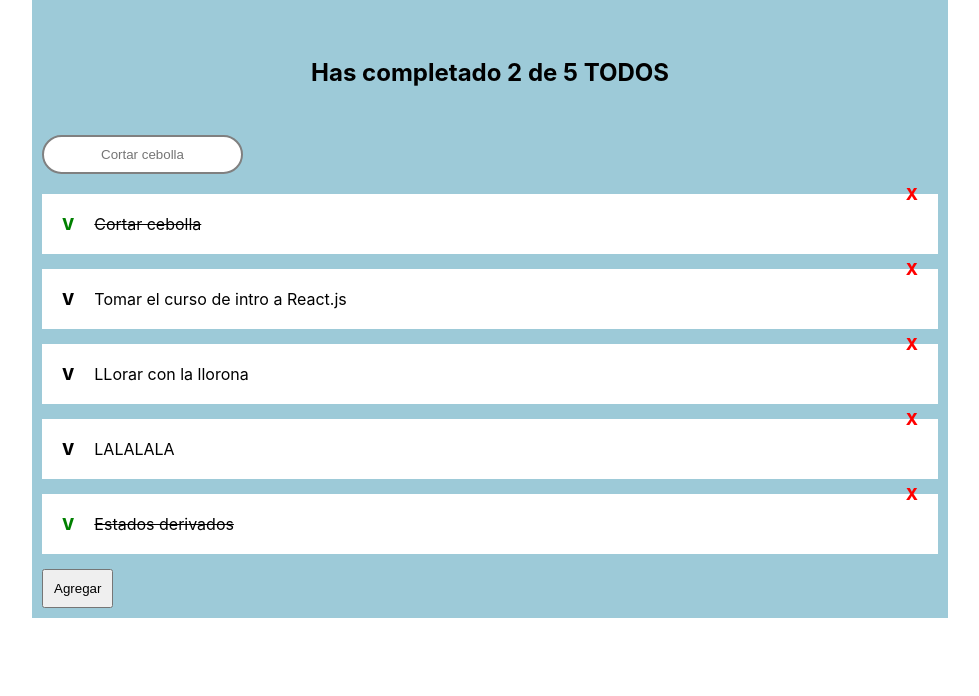
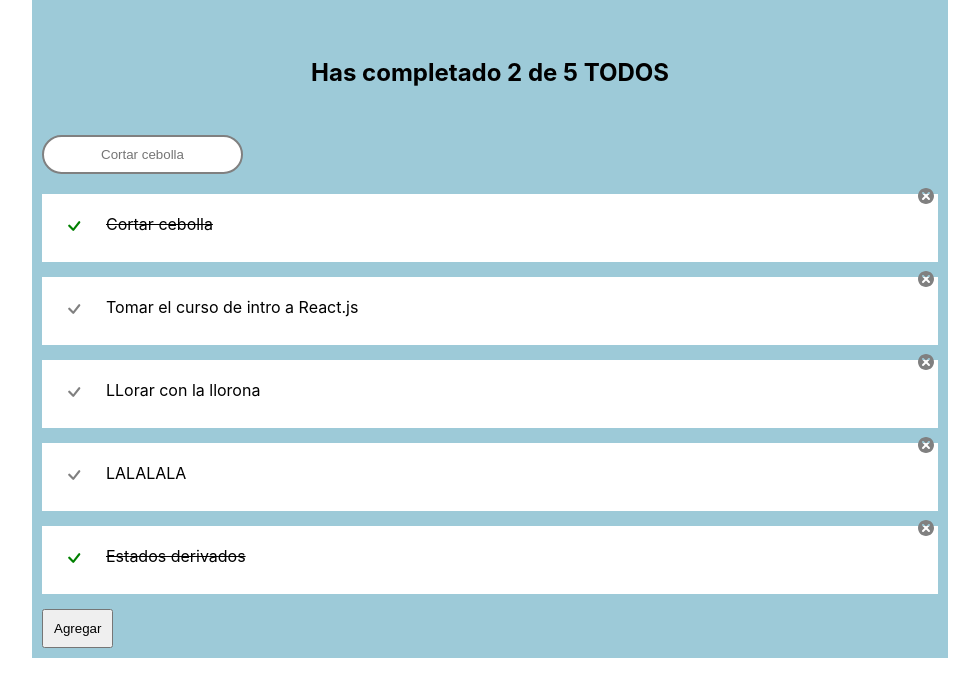
Before and after one commit to nicodev-co/platzi, a React (Create React App) app in the folder curso-react-intro/: page / in a window 1280 px wide. Shown: the top 696 px of the page, without its empty margins (150-1129 px from the left). Built offline with nearby package versions, Linux system fonts and the light colour scheme.

Commit message:
Iconos con colores dinamicos

```diff
--- a/curso-react-intro/package.json
+++ b/curso-react-intro/package.json
@@ -4,6 +4,7 @@
   "dependencies": {
     "react": "^18",
     "react-dom": "^18",
+    "react-icons": "^4.11.0",
     "react-scripts": "5.0.1",
     "web-vitals": "^2.1.4"
   },
--- /dev/null
+++ b/curso-react-intro/src/TodoIcon.css
@@ -0,0 +1,22 @@
+.icon-container {
+    cursor: pointer;
+}
+
+.icon-container-delete {
+    position: absolute;
+    right: 0;
+    top: -10px;
+}
+
+.icon-svg {
+    width: 24px;
+    height: 24px;
+}
+
+.icon-container-check:hover .icon-svg {
+    fill: green;
+}
+
+.icon-container-delete:hover .icon-svg {
+    fill:red;
+}
--- /dev/null
+++ b/curso-react-intro/src/TodoIcon.js
@@ -0,0 +1,17 @@
+import { BsCheck } from "react-icons/bs";
+import { TiDelete } from "react-icons/ti";
+import './TodoIcon.css';
+
+const iconType = {
+    'check': (color) => <BsCheck className="icon-svg" fill={color} />,
+    'delete': (color) => <TiDelete className="icon-svg" fill={color} />
+};
+
+function TodoIcon({ type, color, onClick }) {
+    return <span className={`icon-container icon-container-${type}`}
+        onClick={onClick}>
+        {iconType[type](color)}
+    </span>
+}
+
+export { TodoIcon };
--- a/curso-react-intro/src/TodoItem.css
+++ b/curso-react-intro/src/TodoItem.css
@@ -14,21 +14,3 @@
 .TodoItem__text--completed {
     text-decoration: line-through;
 }
-
-.icon {
-    font-weight: 800;
-    cursor: pointer;
-}
-.icon-check--active {
-    color: green;
-
-}
-
-.TodoItem__icon-delete {
-    cursor: pointer;
-    position: absolute;
-    right: 20px;
-    top: -10px;
-    color: red;
-    font-weight: 800;
-}
--- a/curso-react-intro/src/TodoItem.js
+++ b/curso-react-intro/src/TodoItem.js
@@ -1,13 +1,14 @@
+import { TodoIcon } from './TodoIcon';
 import './TodoItem.css'
 
 function TodoItem(props) {
     return (
         <li className="TodoItem">
-            <span className={`icon ${props.completed ? 'icon-check--active' : ''}`}
-                onClick={props.onCompleted}>V</span>
+            <TodoIcon color={props.completed ? 'green' : 'gray'} type='check' onClick={props.onCompleted} />
+
             <p className={`TodoItem__text ${props.completed ? 'TodoItem__text--completed' : ''}`}>{props.text}</p>
-            <span className="TodoItem__icon-delete"
-            onClick={props.onDelete}>X</span>
+
+            <TodoIcon color='gray' type='delete' onClick={props.onDelete} />
         </li>
     );
 }
```
Also changed, not shown: curso-react-intro/src/CompleteIcon.js (added, +11 -0 lines), curso-react-intro/src/DeleteIcon.js (added, +11 -0 lines), 1 other file (tests, documents, lock files or other folders).
